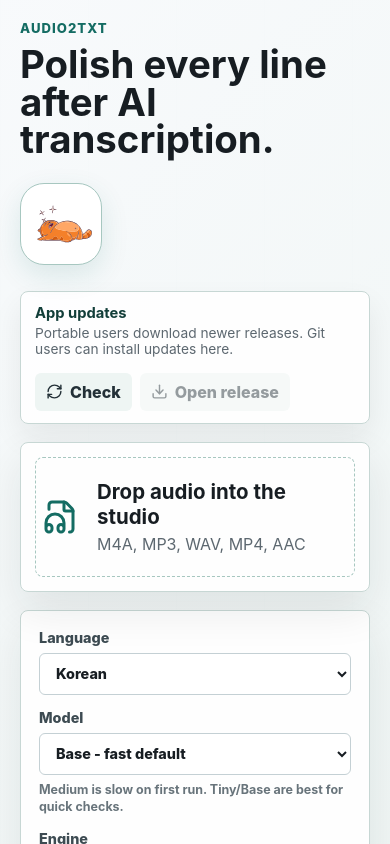
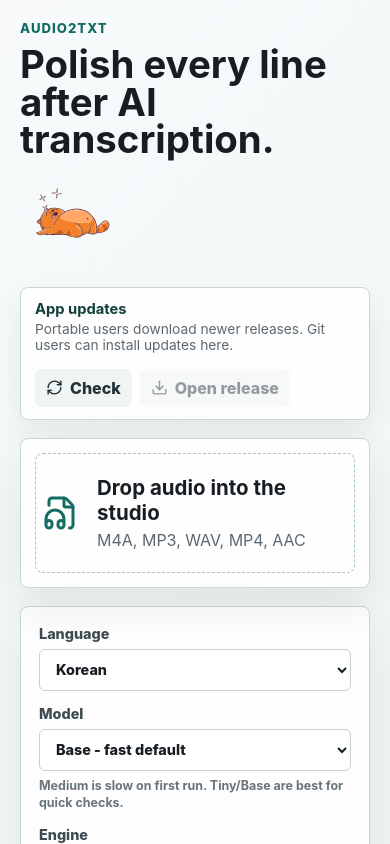
Before and after one commit to SHIM1999/Audio2txt, a React (Vite) app: page / in a window 390 px wide. Shown: the top 844 px of the page. Built offline with nearby package versions, Linux system fonts and the light colour scheme.

Commit message:
Refine mascot placement

```diff
--- a/src/App.css
+++ b/src/App.css
@@ -14,8 +14,8 @@
 
 .masthead {
   display: grid;
-  grid-template-columns: minmax(0, 1fr) auto;
-  gap: 24px;
+  grid-template-columns: minmax(0, 1fr) 124px;
+  gap: 14px;
   align-items: end;
   margin-bottom: 26px;
 }
@@ -51,35 +51,33 @@
 .mascot-sticker {
   display: grid;
   place-items: center;
-  width: 94px;
-  height: 94px;
+  align-self: start;
+  width: 124px;
+  height: 124px;
+  margin-top: -12px;
   padding: 0;
-  border: 1px solid #a7c7c0;
-  border-radius: 24px;
-  background: #ffffff;
+  border: 0;
+  background: transparent;
   cursor: pointer;
-  box-shadow: 0 10px 28px rgba(20, 108, 99, 0.12);
   transition:
-    transform 160ms ease,
-    box-shadow 160ms ease,
-    border-color 160ms ease;
+    filter 160ms ease,
+    transform 160ms ease;
 }
 
 .mascot-sticker:hover,
 .mascot-sticker:focus-visible {
-  border-color: #2fb89f;
-  box-shadow: 0 14px 34px rgba(20, 108, 99, 0.18);
+  filter: drop-shadow(0 14px 18px rgba(20, 108, 99, 0.16));
   outline: none;
-  transform: translateY(-2px);
+  transform: translateY(-3px) rotate(1deg);
 }
 
 .mascot-sticker.loving {
-  border-color: #ff9eb5;
+  filter: drop-shadow(0 14px 18px rgba(255, 116, 154, 0.2));
 }
 
 .mascot-sticker span {
-  width: 82px;
-  height: 82px;
+  width: 124px;
+  height: 124px;
   pointer-events: none;
 }
 
@@ -483,13 +481,14 @@
   }
 
   .mascot-sticker {
-    width: 82px;
-    height: 82px;
+    width: 96px;
+    height: 96px;
+    margin-top: -8px;
   }
 
   .mascot-sticker span {
-    width: 72px;
-    height: 72px;
+    width: 96px;
+    height: 96px;
   }
 
   .update-strip {
```
